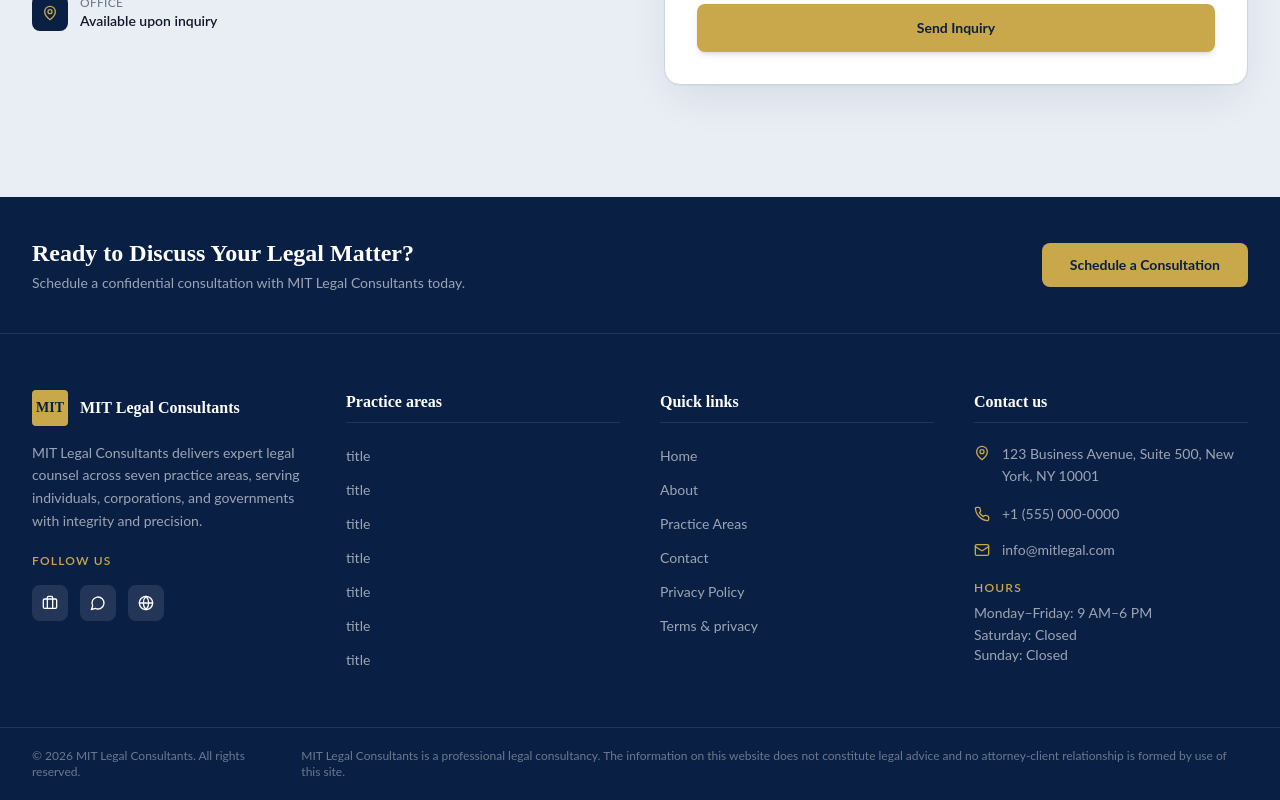
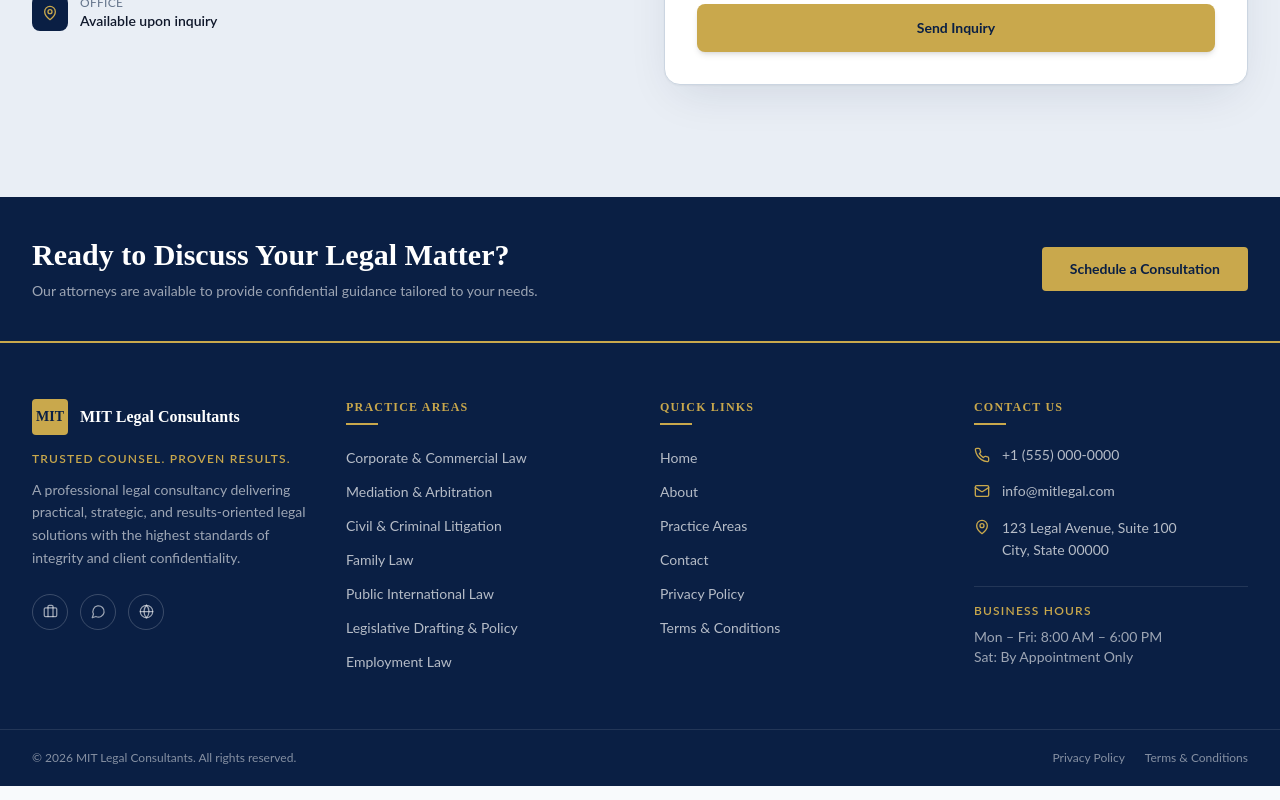
Before and after one commit to ranaasad01/atomic-reate-a-modern-professional-and-trustw-9c4b7a3d, a Next.js app: page / in a window 1280 px wide. Shown: the part 4376-5176 px from the top of the page. Built offline with nearby package versions, Linux system fonts and the light colour scheme.

Commit message:
feat: Edit the Footer component to improve or update its content, design, or structure as part of the overall website build fo

```diff
--- a/components/Footer.tsx
+++ b/components/Footer.tsx
@@ -2,227 +2,222 @@
 
 import Link from "next/link";
 import { usePathname } from "next/navigation";
-import { motion } from "framer-motion";
-import { Briefcase as Linkedin, MessageCircle as Twitter, Globe as Facebook, Mail, Phone, MapPin } from 'lucide-react';
-import { navLinks, BRAND_NAME, BRAND_TAGLINE, contactInfo, socialLinks, practiceAreas } from "@/lib/data";
-import { useTranslations } from "next-intl";
+import { Mail, Phone, MapPin, Briefcase as Linkedin, MessageCircle as Twitter, Globe as Facebook } from 'lucide-react';
+
+const practiceAreaLinks = [
+  { label: "Corporate & Commercial Law", href: "/practice-areas/corporate-commercial-law" },
+  { label: "Mediation & Arbitration", href: "/practice-areas/mediation-arbitration" },
+  { label: "Civil & Criminal Litigation", href: "/practice-areas/civil-criminal-litigation" },
+  { label: "Family Law", href: "/practice-areas/family-law" },
+  { label: "Public International Law", href: "/practice-areas/public-international-law" },
+  { label: "Legislative Drafting & Policy", href: "/practice-areas/legislative-drafting-policy" },
+  { label: "Employment Law", href: "/practice-areas/employment-law" },
+];
+
+const quickLinks = [
+  { label: "Home", href: "/" },
+  { label: "About", href: "/about" },
+  { label: "Practice Areas", href: "/practice-areas" },
+  { label: "Contact", href: "/contact" },
+  { label: "Privacy Policy", href: "/privacy-policy" },
+  { label: "Terms & Conditions", href: "/terms" },
+];
+
+function ColumnHeading({ children }: { children: React.ReactNode }) {
+  return (
+    <div className="mb-5">
+      <h3 className="font-heading text-[var(--brand-accent)] uppercase tracking-widest text-xs font-semibold mb-2">
+        {children}
+      </h3>
+      <div className="w-8 h-0.5 bg-[var(--brand-accent)]" />
+    </div>
+  );
+}
 
 export default function Footer() {
-  const t = useTranslations();
   const pathname = usePathname();
-
-  function handleNavClick(
-    e: React.MouseEvent<HTMLAnchorElement>,
-    href: string
-  ) {
-    if (href.startsWith("#")) {
-      if (pathname === "/") {
-        e.preventDefault();
-        document.querySelector(href)?.scrollIntoView({ behavior: "smooth" });
-      }
-    }
-  }
-
-  function getHref(href: string): string {
-    if (href.startsWith("#")) {
-      return pathname === "/" ? href : "/" + href;
-    }
-    return href;
-  }
+  const year = new Date().getFullYear();
 
   return (
-    <footer className="bg-[var(--brand-primary)] text-white" aria-label={t("footer.ariaLabel")}>
-      {/* Top CTA strip */}
-      <div className="border-b border-white/10">
+    <footer className="bg-[var(--brand-primary)] text-white" aria-label="Site footer">
+      {/* ── TOP CTA STRIP ─────────────────────────────────────────────── */}
+      <div className="border-b-2 border-[var(--brand-accent)]">
         <div className="max-w-7xl mx-auto px-4 sm:px-6 lg:px-8 py-10 flex flex-col md:flex-row items-center justify-between gap-6">
           <div>
-            <p className="font-heading text-2xl font-semibold text-white">
-              {t("footer.ctaHeading")}
+            <p className="font-heading text-2xl md:text-3xl font-semibold text-white leading-snug">
+              Ready to Discuss Your Legal Matter?
             </p>
-            <p className="text-white/60 text-sm mt-1 font-body">
-              {t("footer.ctaSubtext")}
+            <p className="text-white/60 text-sm mt-2 font-body max-w-xl">
+              Our attorneys are available to provide confidential guidance tailored to your needs.
             </p>
           </div>
           <Link
             href="/contact"
-            className="flex-shrink-0 px-7 py-3 bg-[var(--brand-accent)] text-[var(--brand-primary)] font-body font-bold text-sm rounded-lg hover:bg-[var(--brand-accent)]/90 transition-all duration-200 focus-visible:outline-none focus-visible:ring-2 focus-visible:ring-[var(--brand-accent)] focus-visible:ring-offset-2 focus-visible:ring-offset-[var(--brand-primary)]"
+            className="flex-shrink-0 px-7 py-3 bg-[var(--brand-accent)] text-[var(--brand-primary)] font-body font-bold text-sm rounded hover:bg-[#b8922e] transition-all duration-200 focus-visible:outline-none focus-visible:ring-2 focus-visible:ring-[var(--brand-accent)] focus-visible:ring-offset-2 focus-visible:ring-offset-[var(--brand-primary)] whitespace-nowrap"
           >
-            {t("footer.ctaButton")}
+            Schedule a Consultation
           </Link>
         </div>
       </div>
 
-      {/* Main footer grid */}
+      {/* ── MAIN FOOTER GRID ──────────────────────────────────────────── */}
       <div className="max-w-7xl mx-auto px-4 sm:px-6 lg:px-8 py-14">
         <div className="grid grid-cols-1 md:grid-cols-2 lg:grid-cols-4 gap-10">
-          {/* Brand column */}
+
+          {/* BRAND COLUMN */}
           <div className="lg:col-span-1">
-            <Link href="/" className="flex items-center gap-3 mb-4 group focus-visible:outline-none focus-visible:ring-2 focus-visible:ring-[var(--brand-accent)] rounded">
+            <Link
+              href="/"
+              className="flex items-center gap-3 mb-4 group focus-visible:outline-none focus-visible:ring-2 focus-visible:ring-[var(--brand-accent)] rounded"
+              aria-label="MIT Legal Consultants — Home"
+            >
               <div className="w-9 h-9 rounded bg-[var(--brand-accent)] flex items-center justify-center flex-shrink-0">
                 <span className="font-heading font-bold text-[var(--brand-primary)] text-sm leading-none">
-                  {t("nav.logoInitials")}
+                  MIT
                 </span>
               </div>
               <span className="font-heading text-white text-base font-semibold leading-tight">
-                {t("nav.brandName")}
+                MIT Legal Consultants
               </span>
             </Link>
-            <p className="text-white/60 text-sm font-body leading-relaxed mb-5">
-              {t("footer.brandDescription")}
+
+            <p className="text-[var(--brand-accent)] text-xs font-body font-semibold uppercase tracking-widest mb-3">
+              Trusted Counsel. Proven Results.
             </p>
-            <p className="text-[var(--brand-accent)] text-xs font-body font-semibold uppercase tracking-widest mb-4">
-              {t("footer.followUs")}
+
+            <p className="text-white/60 text-sm font-body leading-relaxed mb-6">
+              A professional legal consultancy delivering practical, strategic, and results-oriented legal solutions with the highest standards of integrity and client confidentiality.
             </p>
+
+            {/* Social Icons */}
             <div className="flex items-center gap-3">
-              <motion.a
-                href={socialLinks.linkedin}
+              <a
+                href="https://linkedin.com"
                 target="_blank"
                 rel="noopener noreferrer"
-                aria-label={t("footer.linkedinAriaLabel")}
-                whileHover={{ scale: 1.1 }}
-                whileTap={{ scale: 0.95 }}
-                className="w-9 h-9 rounded-lg bg-white/10 hover:bg-[var(--brand-accent)] flex items-center justify-center transition-colors duration-200 focus-visible:outline-none focus-visible:ring-2 focus-visible:ring-[var(--brand-accent)]"
+                aria-label="LinkedIn"
+                className="w-9 h-9 rounded-full border border-white/20 flex items-center justify-center text-white/60 hover:text-[var(--brand-accent)] hover:border-[var(--brand-accent)] transition-all duration-200 focus-visible:outline-none focus-visible:ring-2 focus-visible:ring-[var(--brand-accent)]"
               >
-                <Linkedin size={16} />
-              </motion.a>
-              <motion.a
-                href={socialLinks.twitter}
+                <Linkedin size={15} />
+              </a>
+              <a
+                href="https://twitter.com"
                 target="_blank"
                 rel="noopener noreferrer"
-                aria-label={t("footer.twitterAriaLabel")}
-                whileHover={{ scale: 1.1 }}
-                whileTap={{ scale: 0.95 }}
-                className="w-9 h-9 rounded-lg bg-white/10 hover:bg-[var(--brand-accent)] flex items-center justify-center transition-colors duration-200 focus-visible:outline-none focus-visible:ring-2 focus-visible:ring-[var(--brand-accent)]"
+                aria-label="Twitter / X"
+                className="w-9 h-9 rounded-full border border-white/20 flex items-center justify-center text-white/60 hover:text-[var(--brand-accent)] hover:border-[var(--brand-accent)] transition-all duration-200 focus-visible:outline-none focus-visible:ring-2 focus-visible:ring-[var(--brand-accent)]"
               >
-                <Twitter size={16} />
-              </motion.a>
-              <motion.a
-                href={socialLinks.facebook}
+                <Twitter size={15} />
+              </a>
+              <a
+                href="https://facebook.com"
                 target="_blank"
                 rel="noopener noreferrer"
-                aria-label={t("footer.facebookAriaLabel")}
-                whileHover={{ scale: 1.1 }}
-                whileTap={{ scale: 0.95 }}
-                className="w-9 h-9 rounded-lg bg-white/10 hover:bg-[var(--brand-accent)] flex items-center justify-center transition-colors duration-200 focus-visible:outline-none focus-visible:ring-2 focus-visible:ring-[var(--brand-accent)]"
+                aria-label="Facebook"
+                className="w-9 h-9 rounded-full border border-white/20 flex items-center justify-center text-white/60 hover:text-[var(--brand-accent)] hover:border-[var(--brand-accent)] transition-all duration-200 focus-visible:outline-none focus-visible:ring-2 focus-visible:ring-[var(--brand-accent)]"
               >
-                <Facebook size={16} />
-              </motion.a>
+                <Facebook size={15} />
+              </a>
             </div>
           </div>
 
-          {/* Practice Areas */}
+          {/* PRACTICE AREAS COLUMN */}
           <div>
-            <h3 className="font-heading text-base font-semibold text-white mb-5 pb-2 border-b border-white/10">
-              {t("footer.practiceAreasHeading")}
-            </h3>
+            <ColumnHeading>Practice Areas</ColumnHeading>
             <ul className="space-y-2.5">
-              {practiceAreas.map((area) => (
-                <li key={area.id}>
+              {practiceAreaLinks.map((link) => (
+                <li key={link.href}>
                   <Link
-                    href={area.href}
-                    className="text-sm font-body text-white/60 hover:text-[var(--brand-accent)] transition-colors duration-150 focus-visible:outline-none focus-visible:ring-1 focus-visible:ring-[var(--brand-accent)] rounded"
+                    href={link.href}
+                    className="text-white/70 hover:text-[var(--brand-accent)] transition-colors duration-150 text-sm font-body leading-snug"
                   >
-                    {t(`practiceAreas.${area.id}.title`)}
+                    {link.label}
                   </Link>
                 </li>
               ))}
             </ul>
           </div>
 
-          {/* Quick Links */}
+          {/* QUICK LINKS COLUMN */}
           <div>
-            <h3 className="font-heading text-base font-semibold text-white mb-5 pb-2 border-b border-white/10">
-              {t("footer.quickLinksHeading")}
-            </h3>
+            <ColumnHeading>Quick Links</ColumnHeading>
             <ul className="space-y-2.5">
-              {navLinks.map((link) => (
+              {quickLinks.map((link) => (
                 <li key={link.href}>
                   <Link
-                    href={getHref(link.href)}
-                    onClick={(e) => handleNavClick(e, link.href)}
-                    className="text-sm font-body text-white/60 hover:text-[var(--brand-accent)] transition-colors duration-150 focus-visible:outline-none focus-visible:ring-1 focus-visible:ring-[var(--brand-accent)] rounded"
+                    href={link.href}
+                    className="text-white/70 hover:text-[var(--brand-accent)] transition-colors duration-150 text-sm font-body leading-snug"
                   >
-                    {t(`nav.${link.label.toLowerCase().replace(/\s+/g, "").replace(/[^a-z]/g, "")}`)}
+                    {link.label}
                   </Link>
                 </li>
               ))}
-              <li>
-                <Link
-                  href="/privacy-policy"
-                  className="text-sm font-body text-white/60 hover:text-[var(--brand-accent)] transition-colors duration-150 focus-visible:outline-none focus-visible:ring-1 focus-visible:ring-[var(--brand-accent)] rounded"
-                >
-                  {t("footer.privacyPolicy")}
-                </Link>
-              </li>
-              <li>
-                <Link
-                  href="/terms"
-                  className="text-sm font-body text-white/60 hover:text-[var(--brand-accent)] transition-colors duration-150 focus-visible:outline-none focus-visible:ring-1 focus-visible:ring-[var(--brand-accent)] rounded"
-                >
-                  {t("footer.terms")}
-                </Link>
-              </li>
             </ul>
           </div>
 
-          {/* Contact */}
+          {/* CONTACT COLUMN */}
           <div>
-            <h3 className="font-heading text-base font-semibold text-white mb-5 pb-2 border-b border-white/10">
-              {t("footer.contactHeading")}
-            </h3>
-            <ul className="space-y-4">
+            <ColumnHeading>Contact Us</ColumnHeading>
+            <ul className="space-y-4 mb-6">
               <li className="flex items-start gap-3">
-                <MapPin size={16} className="text-[var(--brand-accent)] mt-0.5 flex-shrink-0" />
-                <span className="text-sm font-body text-white/60 leading-relaxed">
-                  {t("footer.address")}
-                </span>
-              </li>
-              <li className="flex items-center gap-3">
-                <Phone size={16} className="text-[var(--brand-accent)] flex-shrink-0" />
+                <Phone className="text-[var(--brand-accent)] w-4 h-4 flex-shrink-0 mt-0.5" />
                 <a
-                  href={`tel:${contactInfo.phone}`}
-                  className="text-sm font-body text-white/60 hover:text-[var(--brand-accent)] transition-colors duration-150 focus-visible:outline-none focus-visible:ring-1 focus-visible:ring-[var(--brand-accent)] rounded"
+                  href="tel:+15550000000"
+                  className="text-white/70 hover:text-[var(--brand-accent)] transition-colors duration-150 text-sm font-body"
                 >
-                  {contactInfo.phone}
+                  +1 (555) 000-0000
                 </a>
               </li>
-              <li className="flex items-center gap-3">
-                <Mail size={16} className="text-[var(--brand-accent)] flex-shrink-0" />
+              <li className="flex items-start gap-3">
+                <Mail className="text-[var(--brand-accent)] w-4 h-4 flex-shrink-0 mt-0.5" />
                 <a
-                  href={`mailto:${contactInfo.email}`}
-                  className="text-sm font-body text-white/60 hover:text-[var(--brand-accent)] transition-colors duration-150 focus-visible:outline-none focus-visible:ring-1 focus-visible:ring-[var(--brand-accent)] rounded"
+                  href="mailto:info@mitlegal.com"
+                  className="text-white/70 hover:text-[var(--brand-accent)] transition-colors duration-150 text-sm font-body break-all"
                 >
-                  {contactInfo.email}
+                  info@mitlegal.com
                 </a>
               </li>
-              <li className="pt-1">
-                <p className="text-xs font-body text-[var(--brand-accent)] font-semibold uppercase tracking-widest mb-1.5">
-                  {t("footer.hoursLabel")}
-                </p>
-                <p className="text-sm font-body text-white/60 leading-relaxed">
-                  {t("footer.hoursWeekdays")}
-                </p>
-                <p className="text-sm font-body text-white/60">
-                  {t("footer.hoursSaturday")}
-                </p>
-                <p className="text-sm font-body text-white/60">
-                  {t("footer.hoursSunday")}
-                </p>
+              <li className="flex items-start gap-3">
+                <MapPin className="text-[var(--brand-accent)] w-4 h-4 flex-shrink-0 mt-0.5" />
+                <address className="not-italic text-white/70 text-sm font-body leading-relaxed">
+                  123 Legal Avenue, Suite 100<br />
+                  City, State 00000
+                </address>
               </li>
             </ul>
+
+            <div className="border-t border-white/10 pt-4">
+              <p className="text-[var(--brand-accent)] text-xs font-body font-semibold uppercase tracking-widest mb-2">
+                Business Hours
+              </p>
+              <p className="text-white/60 text-sm font-body">Mon &ndash; Fri: 8:00 AM &ndash; 6:00 PM</p>
+              <p className="text-white/60 text-sm font-body">Sat: By Appointment Only</p>
+            </div>
           </div>
+
         </div>
       </div>
 
-      {/* Bottom bar */}
+      {/* ── BOTTOM BAR ────────────────────────────────────────────────── */}
       <div className="border-t border-white/10">
         <div className="max-w-7xl mx-auto px-4 sm:px-6 lg:px-8 py-5 flex flex-col sm:flex-row items-center justify-between gap-3">
-          <p className="text-xs font-body text-white/40">
-            {t("footer.copyright", { year: new Date().getFullYear(), brand: BRAND_NAME })}
+          <p className="text-white/50 text-xs font-body">
+            &copy; {year} MIT Legal Consultants. All rights reserved.
           </p>
-          <p className="text-xs font-body text-white/40">
-            {t("footer.disclaimer")}
-          </p>
+          <div className="flex items-center gap-5">
+            <Link
+              href="/privacy-policy"
+              className="text-white/50 hover:text-white transition-colors duration-150 text-xs font-body"
+            >
+              Privacy Policy
+            </Link>
+            <Link
+              href="/terms"
+              className="text-white/50 hover:text-white transition-colors duration-150 text-xs font-body"
+            >
+              Terms &amp; Conditions
+            </Link>
+          </div>
         </div>
       </div>
     </footer>
```
